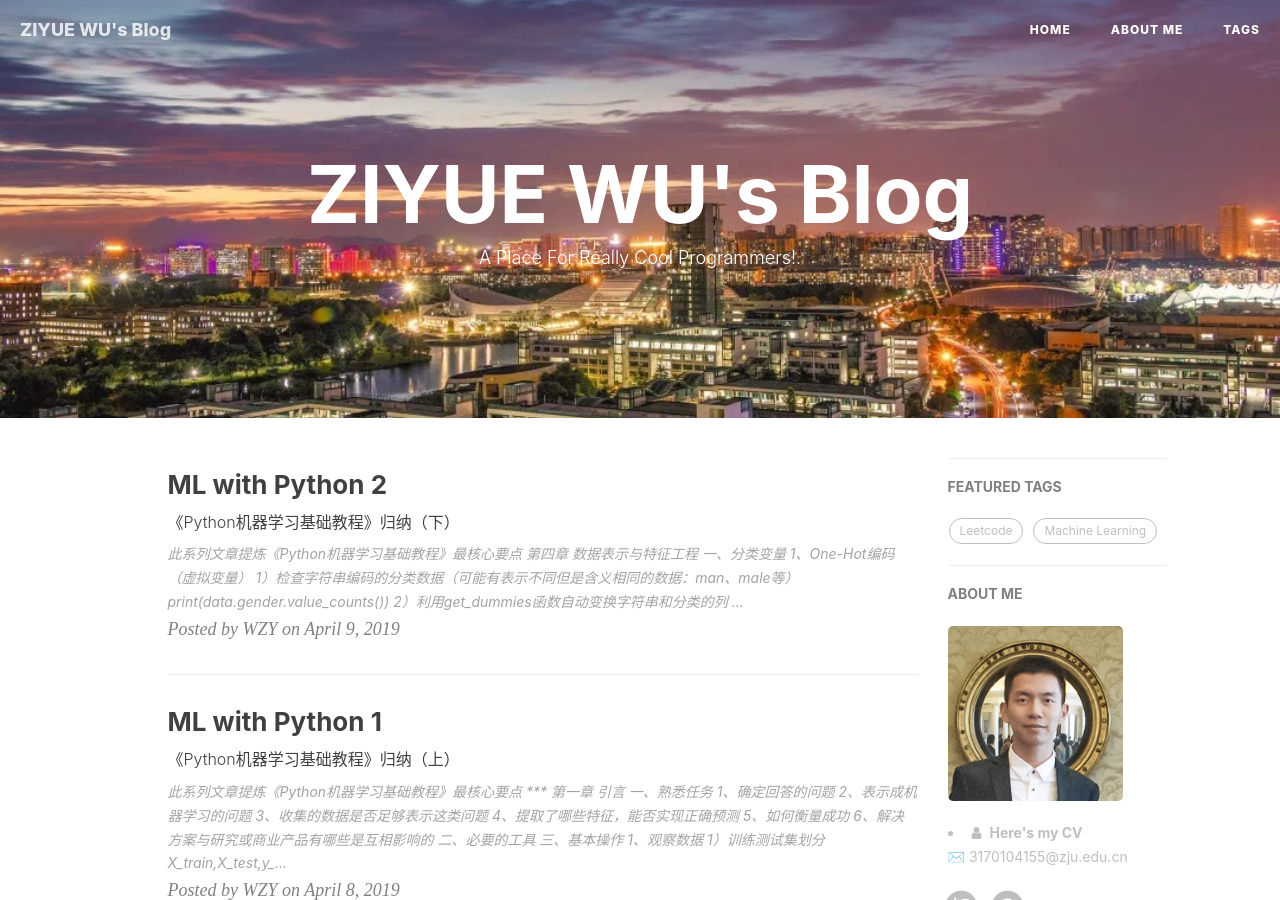
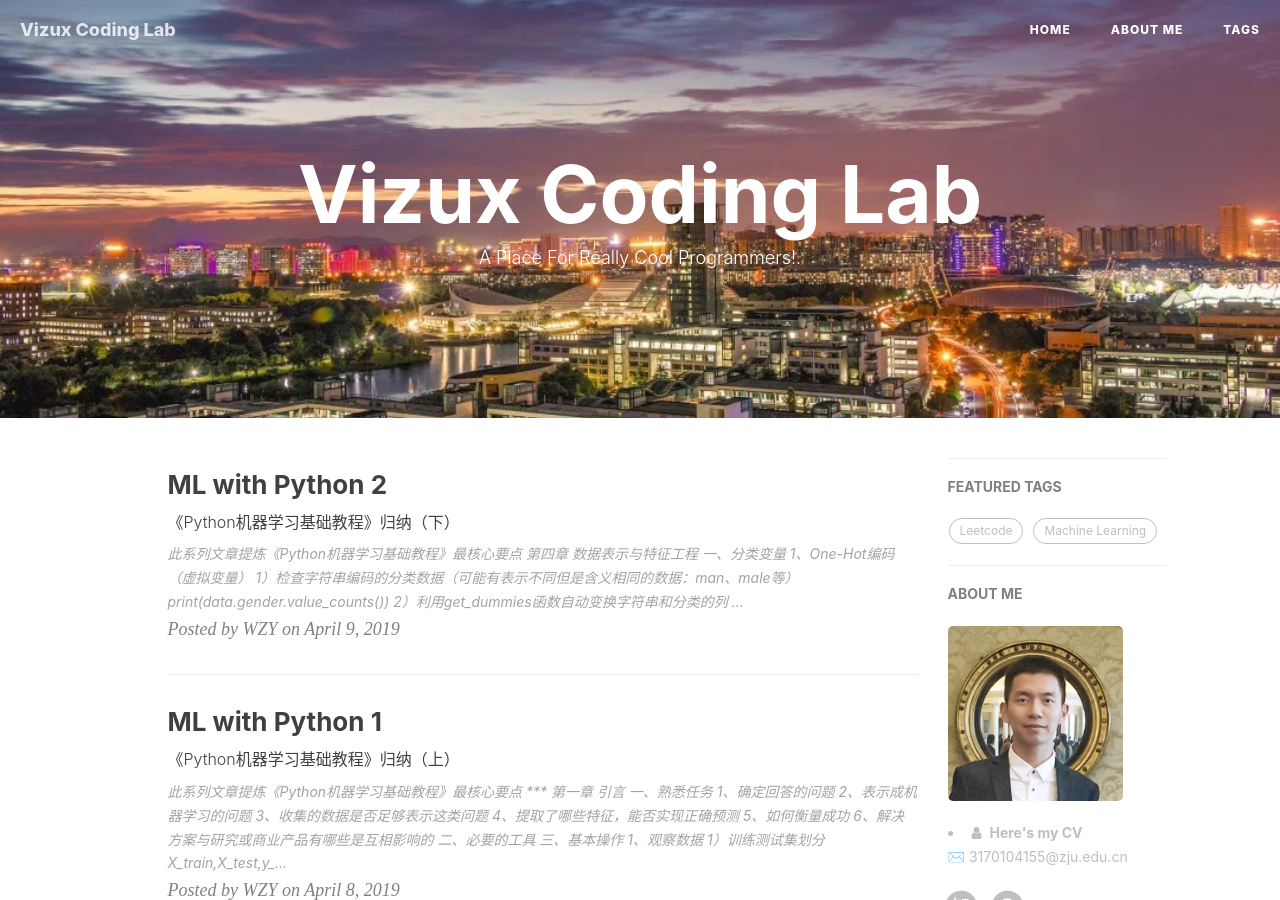
Before and after one commit to ZaccWu/ZaccWu.github.io, a Jekyll site: the page built from index.html, in a window 1280 px wide and 900 px high. Built offline with Jekyll 4.4.1, drawn with Linux system fonts in a browser that asks for light colours; nearby versions of some CDN libraries; the list of posts is cut into pages by our own code; comment, search, counter and statistics services are not loaded; some of the changed text lies outside the part shown.

Commit message:
Update _config.yml

```diff
--- a/_config.yml
+++ b/_config.yml
@@ -1,5 +1,5 @@
 # Site settings
-title: ZIYUE WU's Blog
+title: Vizux Coding Lab
 SEOTitle: 武子越的博客 | ZIYUE WU's Blog
 header-img: img/zjubackground.png
 email: 3170104155@zju.edu.cn
```
